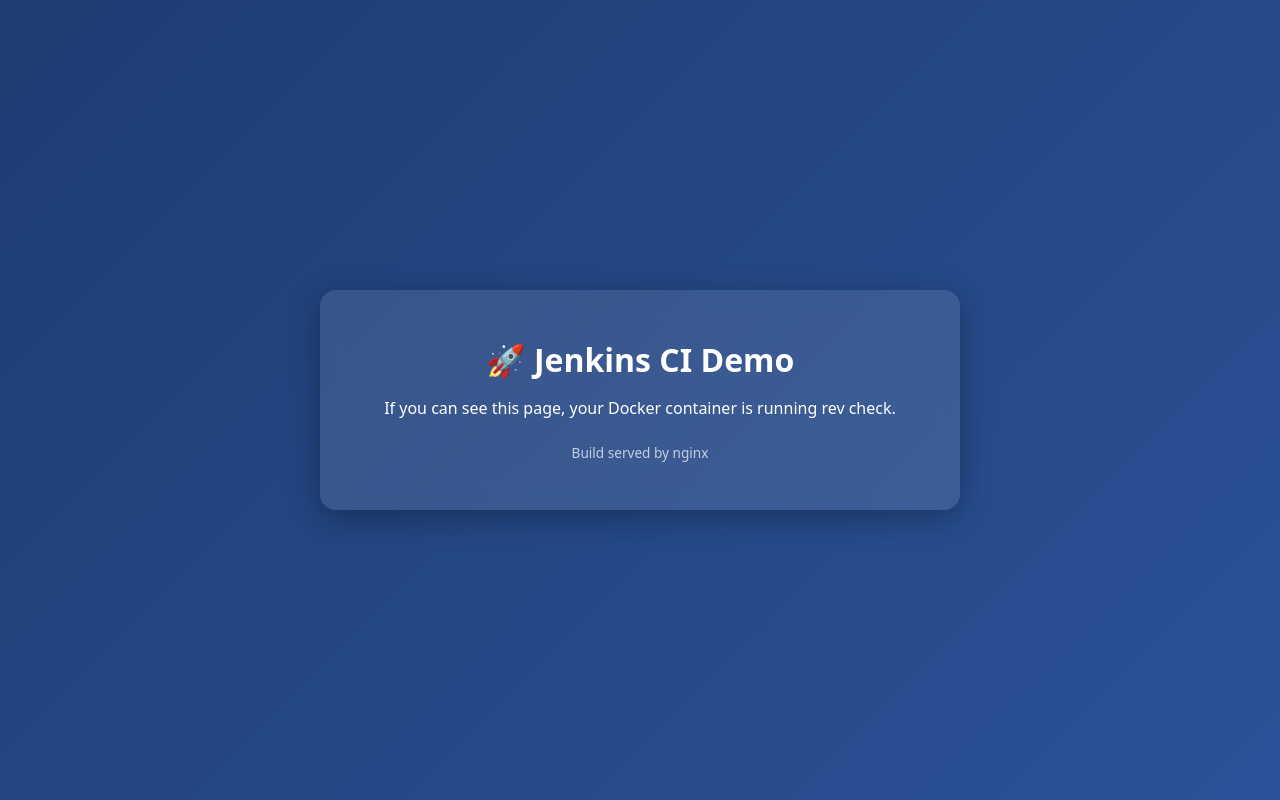
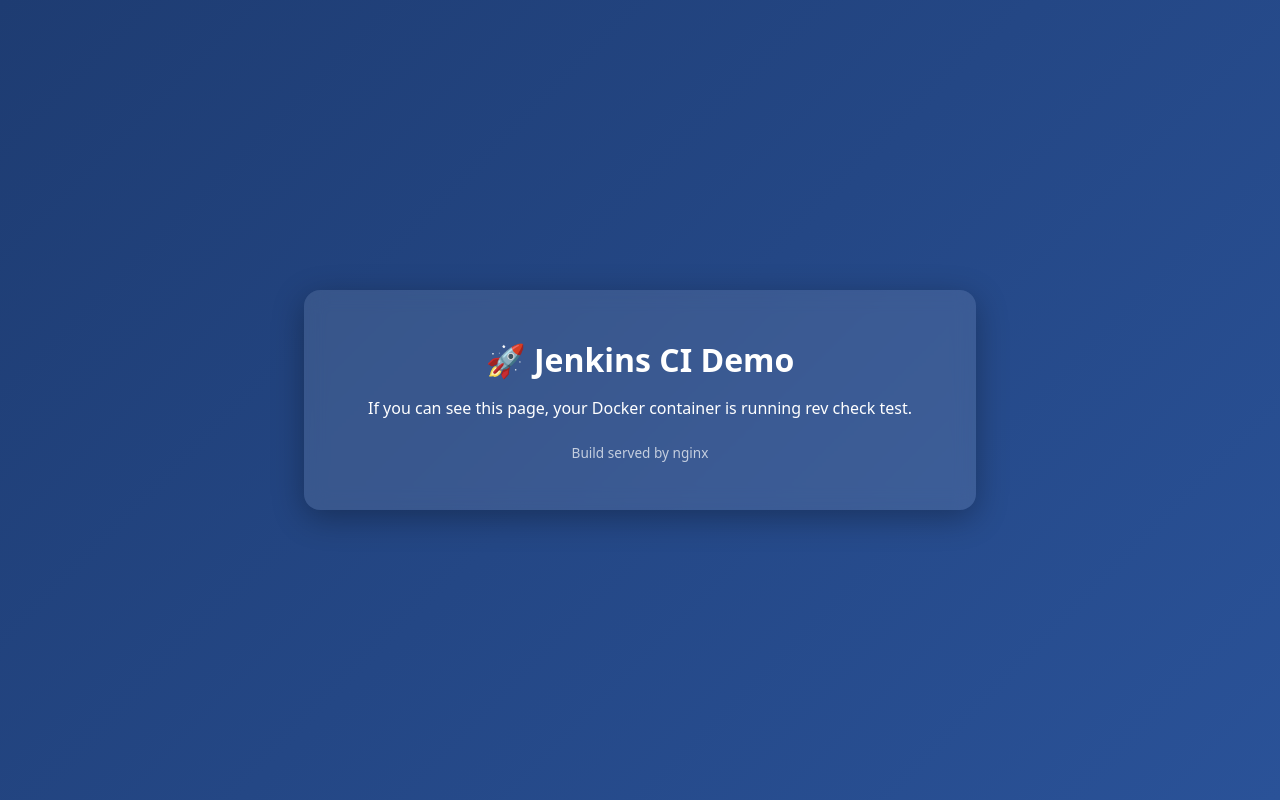
Before and after one commit to lk041995/devops-project, a plain HTML site: page index.html in a window 1280 px wide. Drawn offline with Linux system fonts and the light colour scheme.

Commit message:
update content check

```diff
--- a/index.html
+++ b/index.html
@@ -9,7 +9,7 @@
 <body>
   <main class="card">
     <h1 id="title">🚀 Jenkins CI Demo</h1>
-    <p>If you can see this page, your Docker container is running rev check.</p>
+    <p>If you can see this page, your Docker container is running rev check test.</p>
     <p class="build">Build served by nginx</p>
   </main>
 </body>
```
